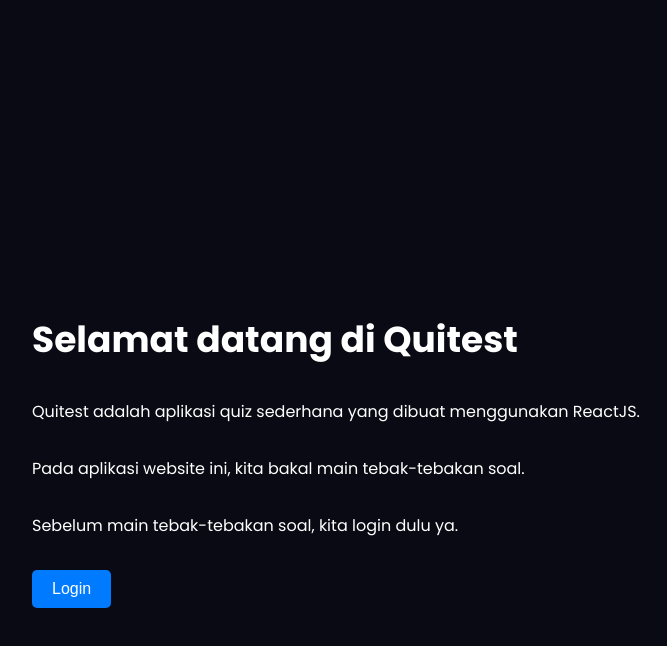
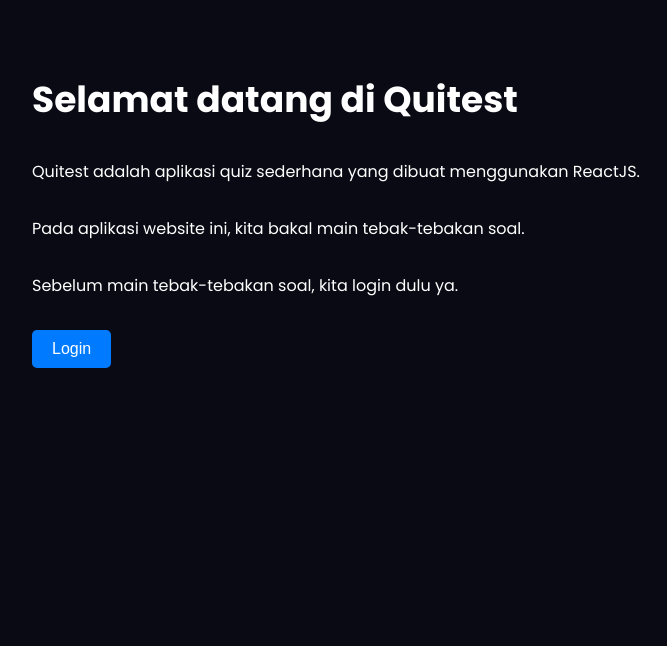
Before and after one commit to galihkarya/Quitest, a React (Create React App) app: page / in a window 1280 px wide. Shown: the top 646 px of the page, without its empty margins (16-683 px from the left). Built offline with nearby package versions, Linux system fonts and the light colour scheme.

Commit message:
optimize styling for home page

```diff
--- a/src/styles/home.css
+++ b/src/styles/home.css
@@ -1,9 +1,7 @@
 .home-container {
     display: flex;
     flex-direction: column;
-    justify-content: center;
     height: 100vh;
-    background-color: #0a0a14;
     color: #ffffff;
     padding: 48px;
     overflow: hidden;
```
